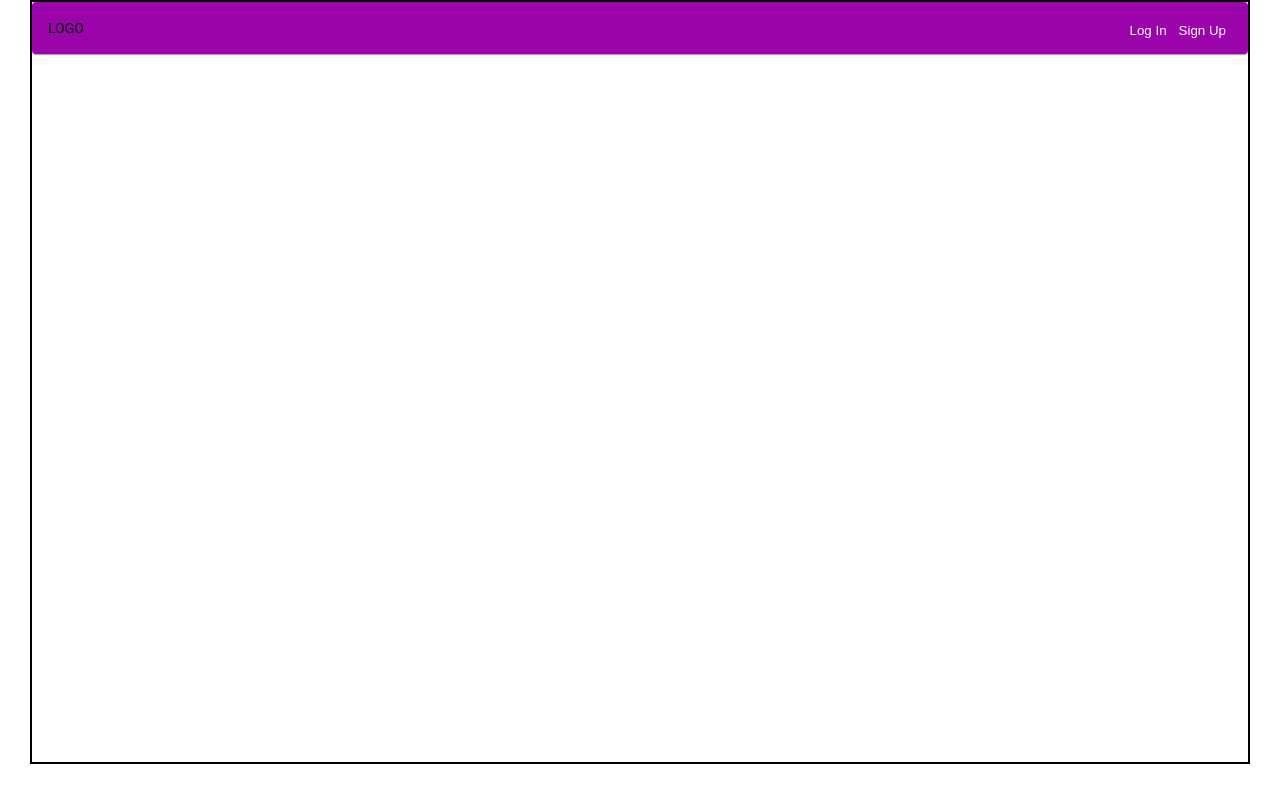
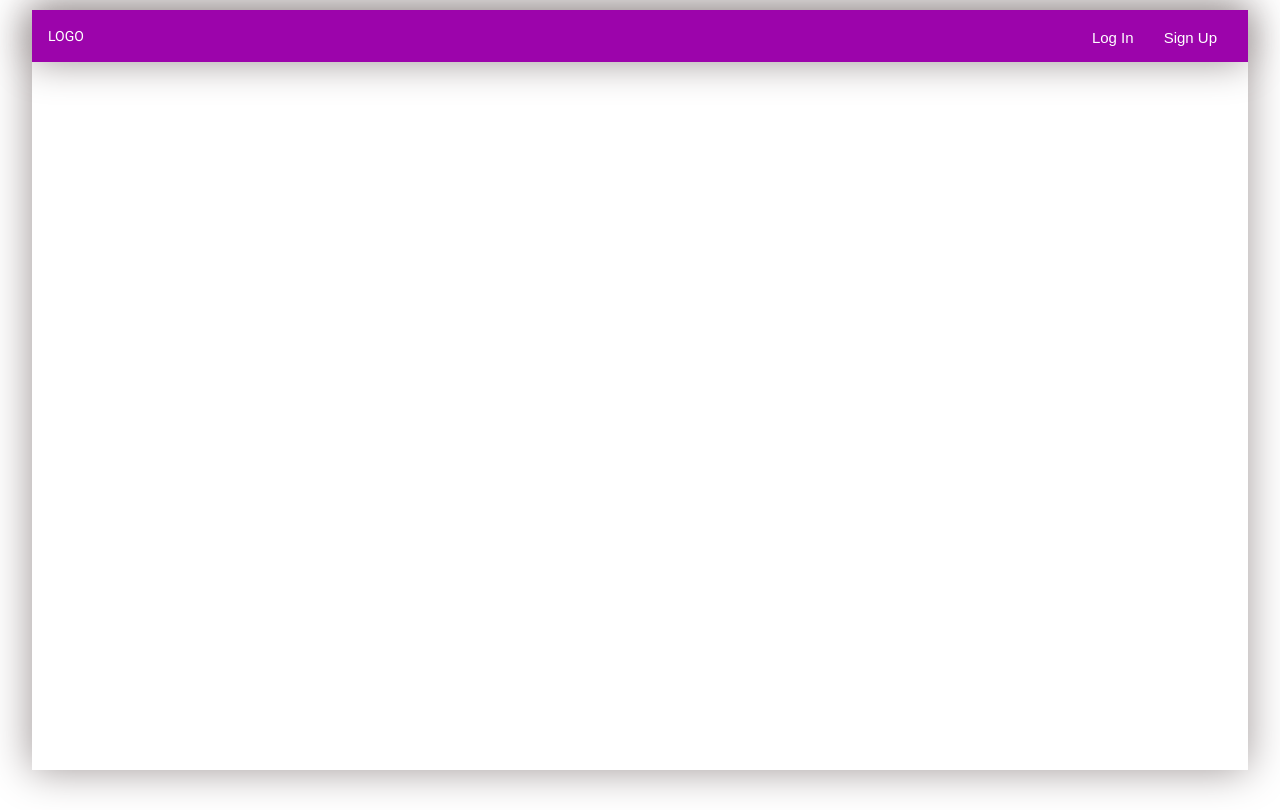
Before and after one commit to TSekgotodi/Angular_project, an Angular app in the folder TutorSystem/: page / in a window 1280 px wide. Built offline with nearby package versions, Linux system fonts and the light colour scheme.

Commit message:
stable version

```diff
--- a/TutorSystem/src/app/tutor/Components/dashboard/dashboard.component.html
+++ b/TutorSystem/src/app/tutor/Components/dashboard/dashboard.component.html
@@ -1,7 +1,7 @@
 <mat-card class="card header">
-  <div class="logo">LOGO</div>
-  <div class="nav">
-    <button class="signUp">Log In</button>
-      <button class="signUp" click="signUp()">Sign Up</button>
+  <div class="card_logo">LOGO</div>
+  <div class="card_nav">
+    <button class="nav_button signUp">Log In</button>
+      <button class="nav_button signUp" click="signUp()">Sign Up</button>
   </div>
 </mat-card>
--- a/TutorSystem/src/app/tutor/Components/dashboard/dashboard.component.scss
+++ b/TutorSystem/src/app/tutor/Components/dashboard/dashboard.component.scss
@@ -1,12 +1,28 @@
 .card {
   position: relative;
   background-color: #9c04ab;
-  color: #9c04ab;
+  color: #fff;
   top: 0;
   height: 20px;
   z-index: 10;
   display: flex;
   justify-content: space-between;
   position: relative;
-  width: 100%w;
+  border-radius: 0;
+  box-shadow: -1px 0px 39px 0px rgba(158,150,150,1);
 }
+
+.nav_button {
+  background-color: transparent;
+  margin: 0 10px;
+  padding: 3px 5px;
+  border: none;
+  font-size: 15px;
+  color: #fff;
+  cursor: pointer;
+
+  &:hover{
+    border-bottom: 3px solid #fff;
+    transition: all 500ms;
+  }
+}
--- a/TutorSystem/src/styles.scss
+++ b/TutorSystem/src/styles.scss
@@ -10,15 +10,12 @@ $header-height: 50px;
 $footer-height: 50px;
 $main-height: 900px;
 
-* {
-  color: black;
-}
 .container {
   width: 95%;
   height: 95vh;
   flex-direction: column;
-  border: 2px solid black;
-  margin: 0 auto ;
+  box-shadow: -1px 0px 39px 0px rgb(158,150,150);
+  margin: 10px auto;
 
   &_header {
     height: $header-height;
@@ -54,18 +51,3 @@ $main-height: 900px;
   display: flex;
   justify-content: space-between;
 }
-
-.signUp {
-  height: 25px;
-  line-height: 15px;
-  border: none;
-  background-color: transparent;
-  color: white;
-  transition: all 2s;
-  cursor: pointer;
-
-  &:hover {
-    border-bottom: 2px solid #fff;
-    transition: all 1s;
-  }
-}
```
